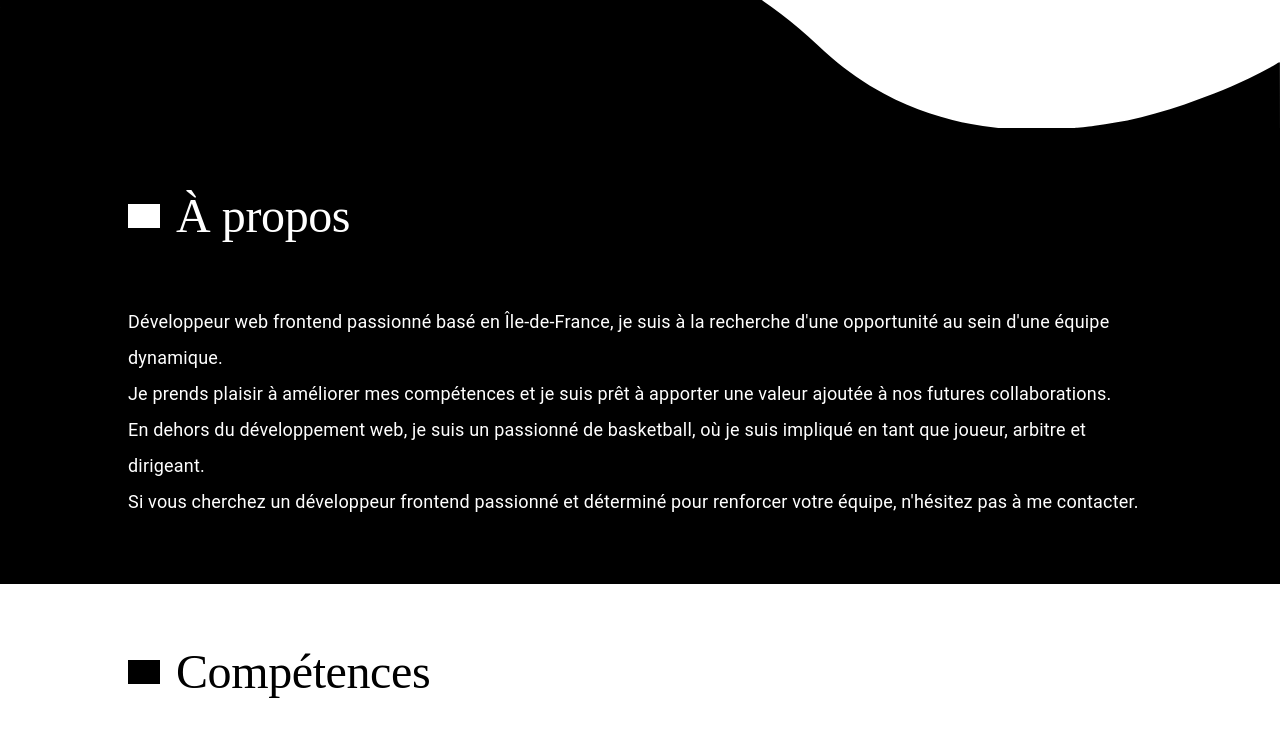
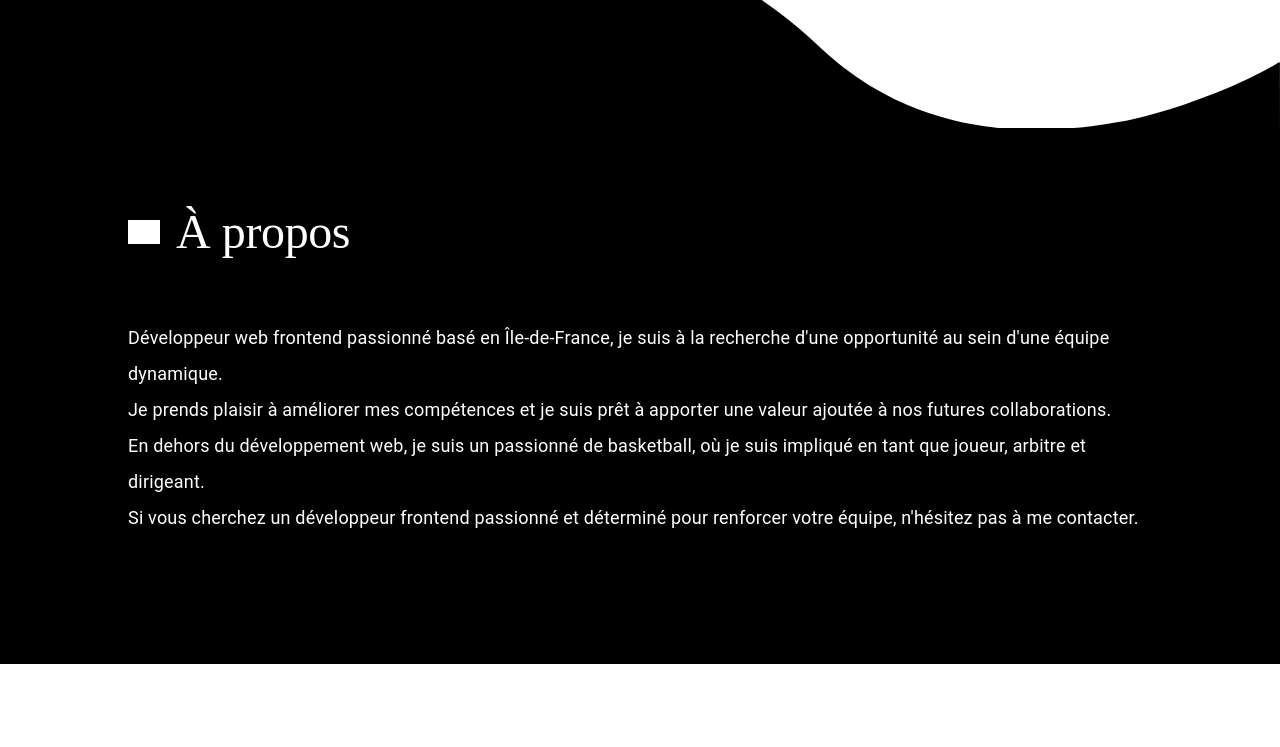
Before and after one commit to AdrienPoua/next_portfolio, a Next.js app: page / in a window 1280 px wide. Shown: the part 620-1367 px from the top of the page. Built offline with nearby package versions, Linux system fonts and the light colour scheme.

Commit message:
styles : mb layout

```diff
--- a/src/components/About.tsx
+++ b/src/components/About.tsx
@@ -6,7 +6,7 @@ import { Typography } from '@mui/material';
 export default function About() {
   return (
     <Layout title="À propos" black href="about">
-      <Typography variant="body2" className="leading-loose text-lg">
+      <Typography variant="body2" className="leading-loose text-lg ">
         Développeur web frontend passionné basé en Île-de-France, je suis à la recherche d'une opportunité au sein d'une équipe dynamique. <br />
         Je prends plaisir à améliorer mes compétences et je suis prêt à apporter une valeur ajoutée à nos futures collaborations. <br />
         En dehors du développement web, je suis un passionné de basketball, où je suis impliqué en tant que joueur, arbitre et dirigeant. <br />
--- a/src/layouts/Section.tsx
+++ b/src/layouts/Section.tsx
@@ -4,7 +4,7 @@ import React from 'react';
 
 export default function Section({ title, children, black, href }: Readonly<{ title: string, children: React.ReactNode, black?: boolean, href?: string }>) {
     return (
-        <Box component="section" className={`flex flex-col py-16 px-[10%] ${black ? "bg-black" : ""}`} id={href ? href : title.toLowerCase().replace(/\s+/g, '-')}>
+        <Box component="section" className={`flex flex-col pt-20 pb-32 px-[10%] ${black ? "bg-black" : ""}`} id={href ? href : title.toLowerCase().replace(/\s+/g, '-')}>
             <Box className="flex items-center mb-16">
                 <Box className={`w-8 h-6 inline-block shrink-0 ${black ? "bg-white" : "bg-black"}`} />
                 <Typography variant="h2" className={`ms-4 text-4xl md:text-5xl break-all  ${black ? "text-white" : "text-black"} `}>{title}</Typography>
```
